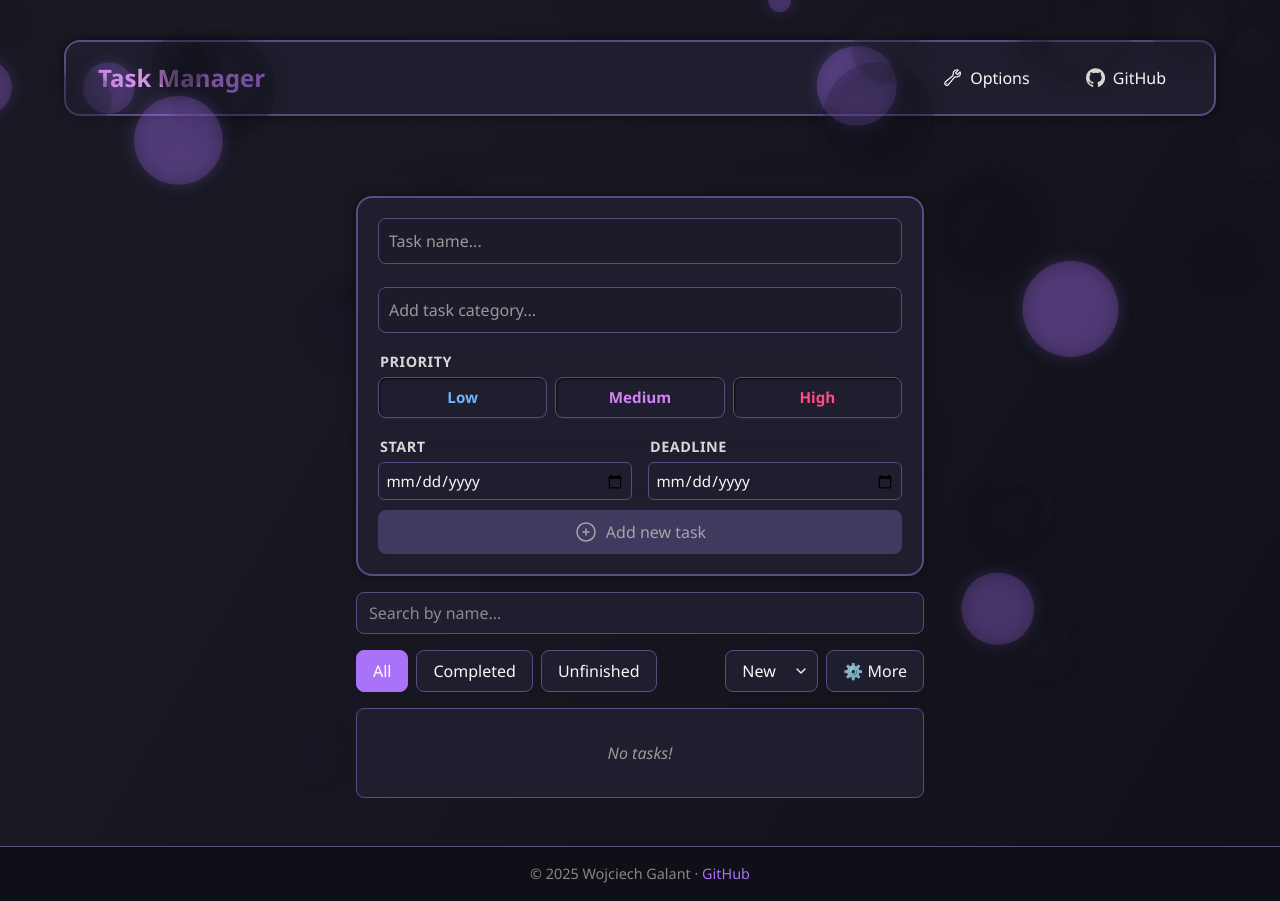
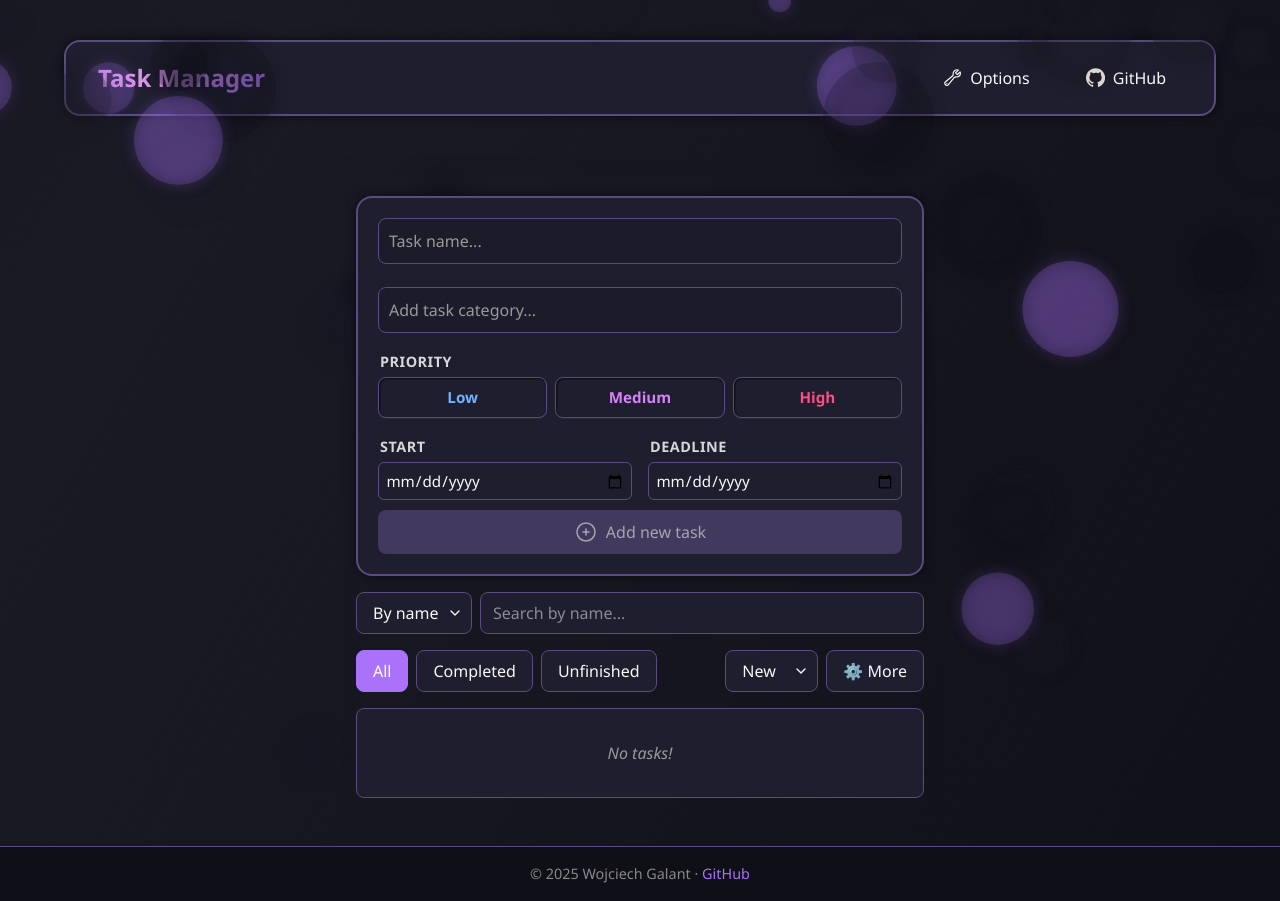
Before and after one commit to WojciechGalant1/react-task-app, a React (Vite) app: page / in a window 1280 px wide. Built offline with nearby package versions, Linux system fonts and the light colour scheme.

Commit message:
feat: add options to select search method

```diff
--- a/src/components/TaskControls.jsx
+++ b/src/components/TaskControls.jsx
@@ -2,21 +2,32 @@ import React from 'react';
 
 export const TaskControls = ({
   currentFilter,
-  setFilter, currentSort,
+  setFilter,
+  currentSort,
   setSort,
   searchQuery,
   setSearchQuery,
+  searchMethod,
+  setSearchMethod,
   onOpenAdvanced
 }) => {
   return (
     <div className="task-controls">
+
       <div className="btn-group">
-
+        <select
+          className="sort-select"
+          value={searchMethod}
+          onChange={(e) => setSearchMethod(e.target.value)}
+        >
+          <option value="name">By name</option>
+          <option value="tag">By tag</option>
+        </select>
 
         <input
           type="text"
           className="search-input"
-          placeholder="Search by name..."
+          placeholder={searchMethod === 'tag' ? "Search by tag..." : "Search by name..."}
           value={searchQuery}
           onChange={(e) => setSearchQuery(e.target.value)}
         />
--- a/src/hooks/useTasks.js
+++ b/src/hooks/useTasks.js
@@ -8,6 +8,7 @@ export const useTasks = () => {
   const [filter, setFilter] = useState('all');     // 'all' | 'completed' | 'unfinished'
   const [sort, setSort] = useState('newest');      // 'newest' | 'oldest' | 'az' | 'za'
   const [searchQuery, setSearchQuery] = useState(''); // free-text search by task name
+  const [searchMethod, setSearchMethod] = useState('name'); // 'name' | 'tag'
   const [priorityFilter, setPriorityFilter] = useState('any'); // 'any' | 'low' | 'medium' | 'high'
   const [dateFrom, setDateFrom] = useState(''); // ISO yyyy-mm-dd
   const [dateTo, setDateTo] = useState('');     // ISO yyyy-mm-dd
@@ -55,7 +56,7 @@ export const useTasks = () => {
     );
   };
 
-  const tasksAfterSearch = searchTasks(tasks, searchQuery);
+  const tasksAfterSearch = searchTasks(tasks, searchQuery, searchMethod);
 
   const tasksAfterStatus = filterTasks(tasksAfterSearch, filter);
 
@@ -105,6 +106,8 @@ export const useTasks = () => {
     setSort,
     searchQuery,
     setSearchQuery,
+    searchMethod,
+    setSearchMethod,
     priorityFilter,
     setPriorityFilter,
     dateFrom,
--- a/src/pages/Home.jsx
+++ b/src/pages/Home.jsx
@@ -24,6 +24,8 @@ const Home = () => {
     setSort,
     searchQuery,
     setSearchQuery,
+    searchMethod,
+    setSearchMethod,
     priorityFilter,
     setPriorityFilter,
     dateFrom,
@@ -118,6 +120,8 @@ const Home = () => {
             setSort={setSort}
             searchQuery={searchQuery}
             setSearchQuery={setSearchQuery}
+            searchMethod={searchMethod}
+            setSearchMethod={setSearchMethod}
             onOpenAdvanced={() => setIsAdvancedOpen(true)}
           />
           <TaskList
--- a/src/utils/search.js
+++ b/src/utils/search.js
@@ -1,8 +1,15 @@
-export const searchTasks = (tasks, query) => {
+export const searchTasks = (tasks, query, searchMethod = 'name') => {
   const normalizedQuery = (query || '').trim().toLowerCase();
   if (!normalizedQuery) return tasks;
 
-  return tasks.filter((task) =>
-    (task.text || '').toLowerCase().includes(normalizedQuery)
-  );
+  return tasks.filter((task) => {
+    if (searchMethod === 'tag') {
+      // Search by tags
+      const tags = Array.isArray(task.tags) ? task.tags : [];
+      return tags.some(tag => tag.toLowerCase().includes(normalizedQuery));
+    } else {
+      // Default: search by name
+      return (task.text || '').toLowerCase().includes(normalizedQuery);
+    }
+  });
 };
```
